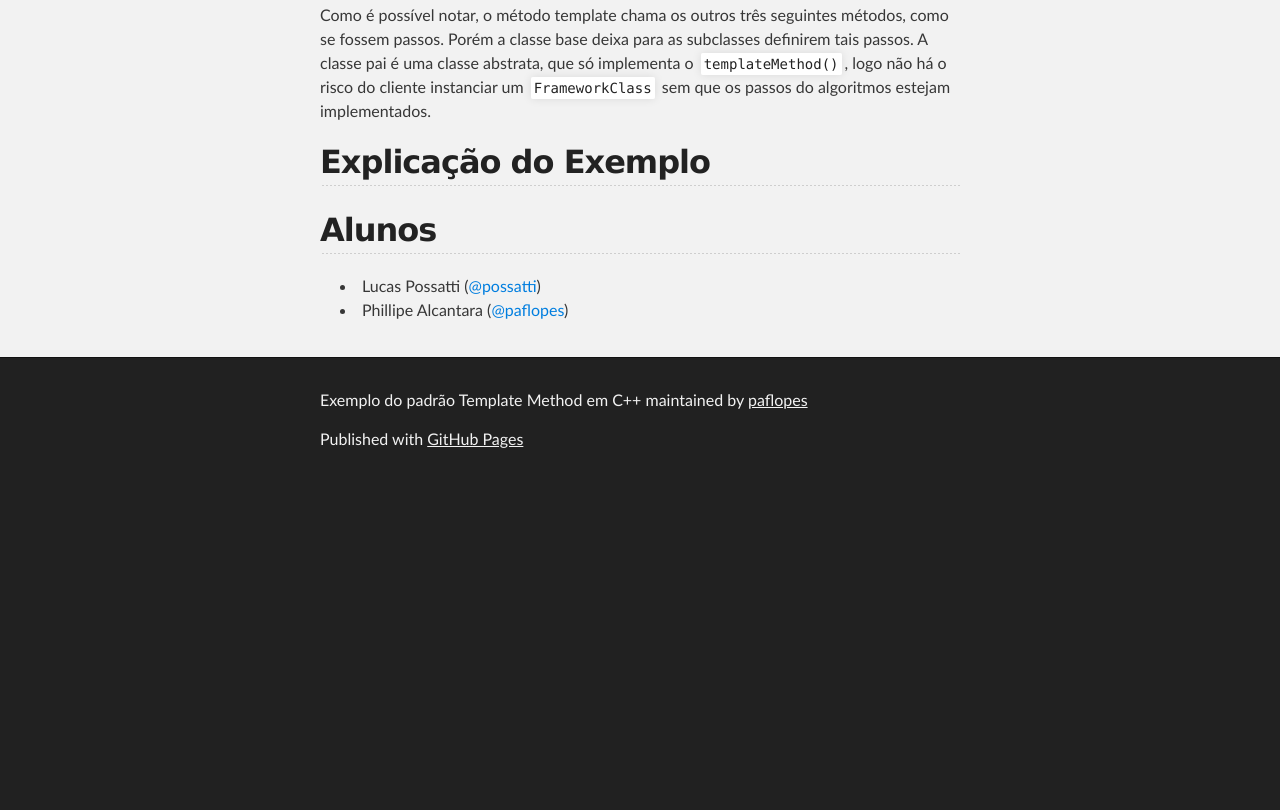
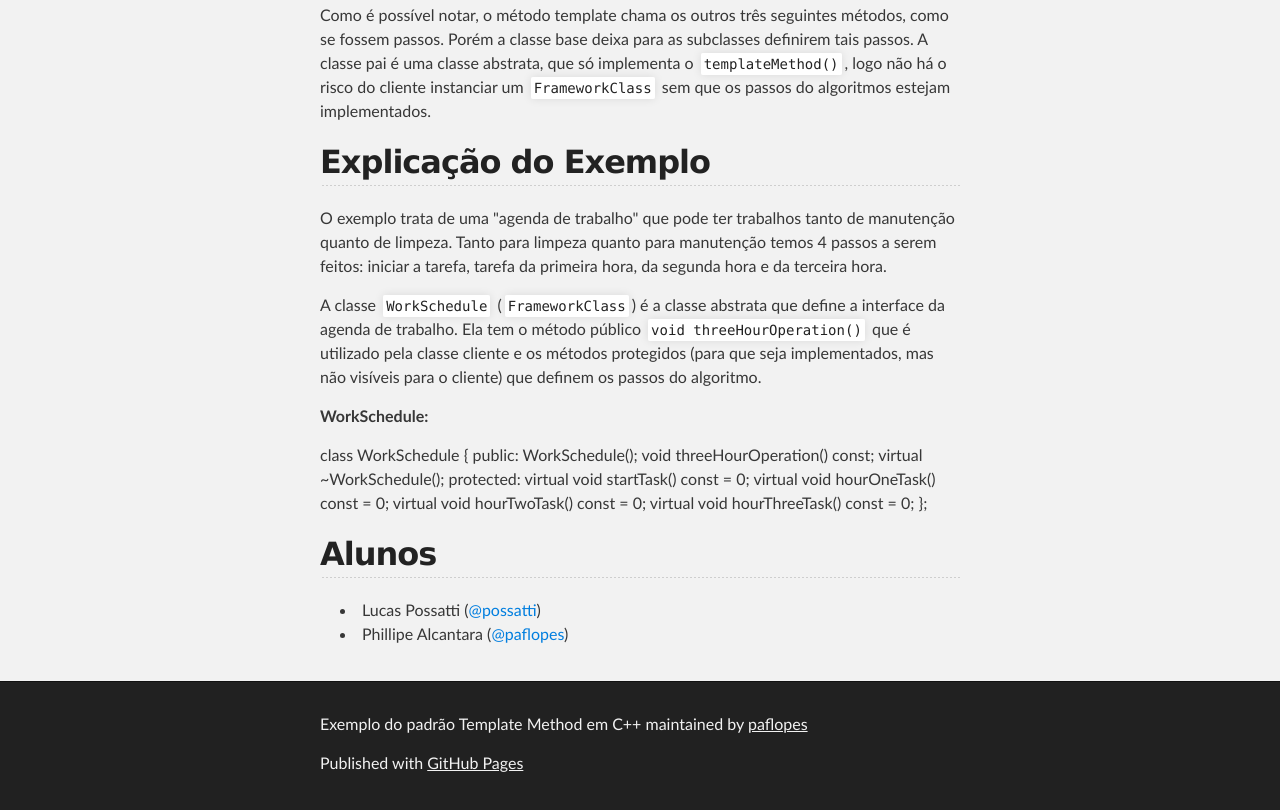
Before and after one commit to possatti/bsi-poo2-template-method, a plain HTML site: page index.html in a window 1280 px wide. Shown: the part 841-1651 px from the top of the page. Before the commit the page ends 1327 px from the top, so only its background shows below. Drawn offline with Linux system fonts and the light colour scheme.

Commit message:
Create gh-pages branch via GitHub

```diff
--- a/index.html
+++ b/index.html
@@ -45,6 +45,25 @@
 <h2>
 <a name="explica%C3%A7%C3%A3o-do-exemplo" class="anchor" href="#explica%C3%A7%C3%A3o-do-exemplo"><span class="octicon octicon-link"></span></a>Explicação do Exemplo</h2>
 
+<p>O exemplo trata de uma "agenda de trabalho" que pode ter trabalhos tanto de manutenção quanto de limpeza. Tanto para limpeza quanto para manutenção temos 4 passos a serem feitos: iniciar a tarefa, tarefa da primeira hora, da segunda hora e da terceira hora.</p>
+
+<p>A classe <code>WorkSchedule</code> (<code>FrameworkClass</code>) é a classe abstrata que define a interface da agenda de trabalho. Ela tem o método público <code>void threeHourOperation()</code> que é utilizado pela classe cliente e os métodos protegidos (para que seja implementados, mas não visíveis para o cliente) que definem os passos do algoritmo.</p>
+
+<p><strong>WorkSchedule:</strong></p>
+
+<p>class WorkSchedule
+{
+public:
+    WorkSchedule();
+    void threeHourOperation() const;
+    virtual ~WorkSchedule();
+protected:
+    virtual void startTask() const = 0;
+    virtual void hourOneTask() const = 0;
+    virtual void hourTwoTask() const = 0;
+    virtual void hourThreeTask() const = 0;
+};</p>
+
 <h2>
 <a name="alunos" class="anchor" href="#alunos"><span class="octicon octicon-link"></span></a>Alunos</h2>
 
```
Also changed, not shown: params.json (+1 -1 lines).
